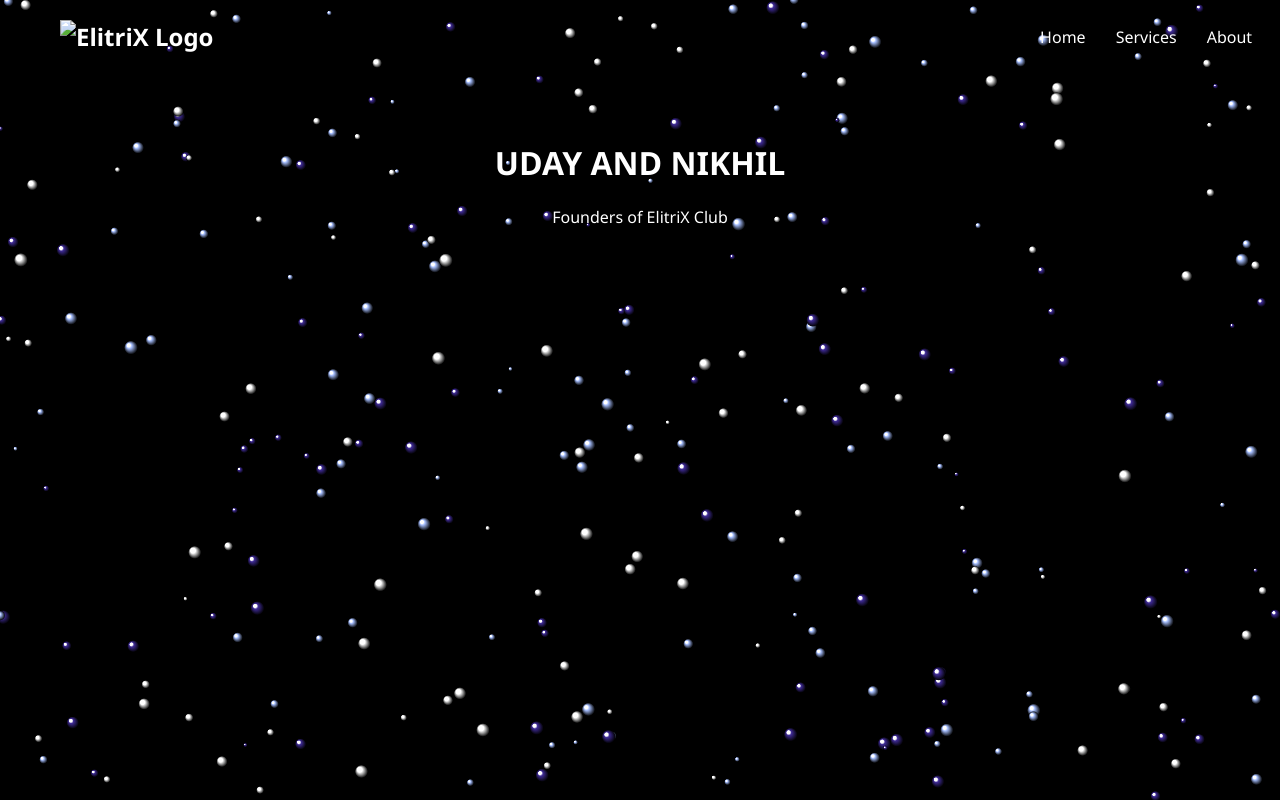
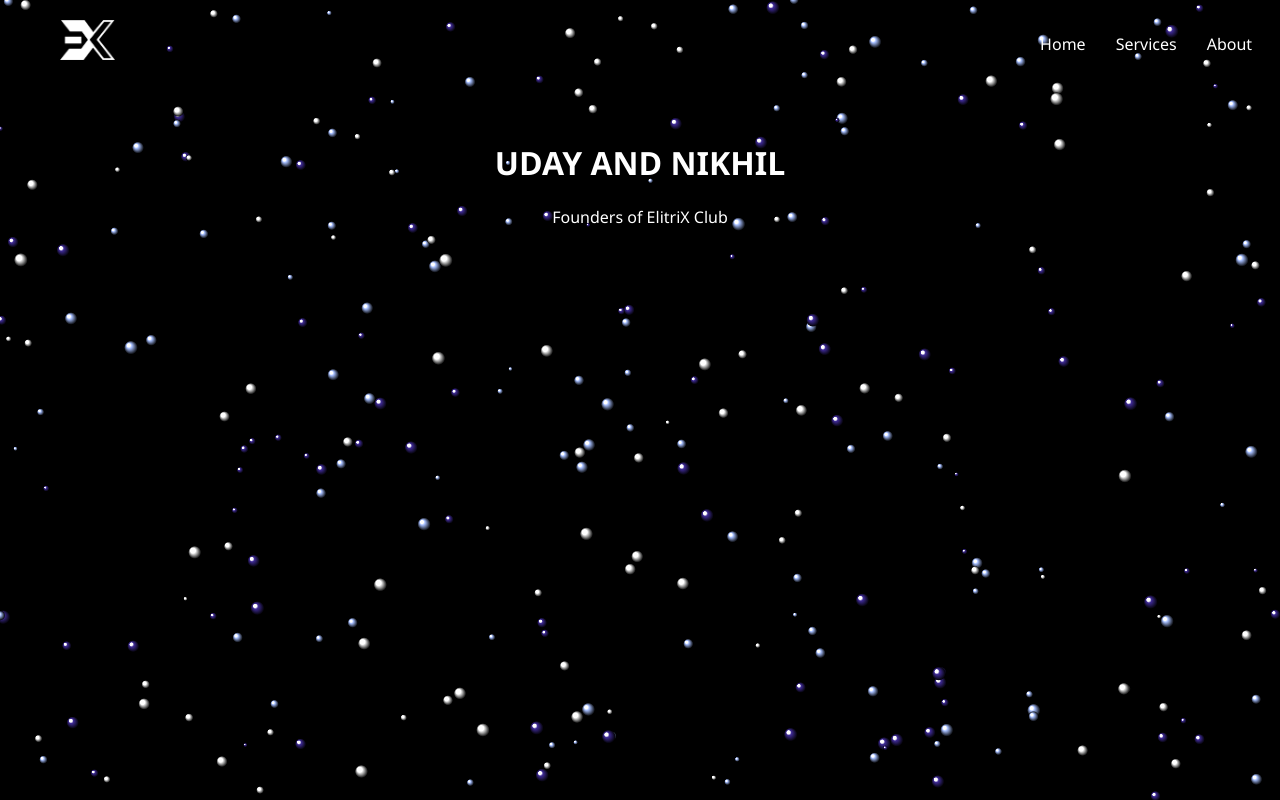
Before and after one commit to Udaymangla0/uday-website, a plain HTML site: page index.html in a window 1280 px wide. Shown: the top 800 px of the page. Drawn offline with Linux system fonts and the light colour scheme.

Commit message:
Update index.html

```diff
--- a/index.html
+++ b/index.html
@@ -96,7 +96,7 @@
   <!-- ✅ Navbar -->
   <header class="navbar">
    <div class="logo">
-  <img src="" style="height: 40px;" alt="ElitriX Logo">
+  <img src="https://github.com/Udaymangla0/uday-website/blob/main/Asset%208.png?raw=true" style="height: 40px;" alt="ElitriX Logo">
 </div>
     <nav>
       <a href="#">Home</a>
```
